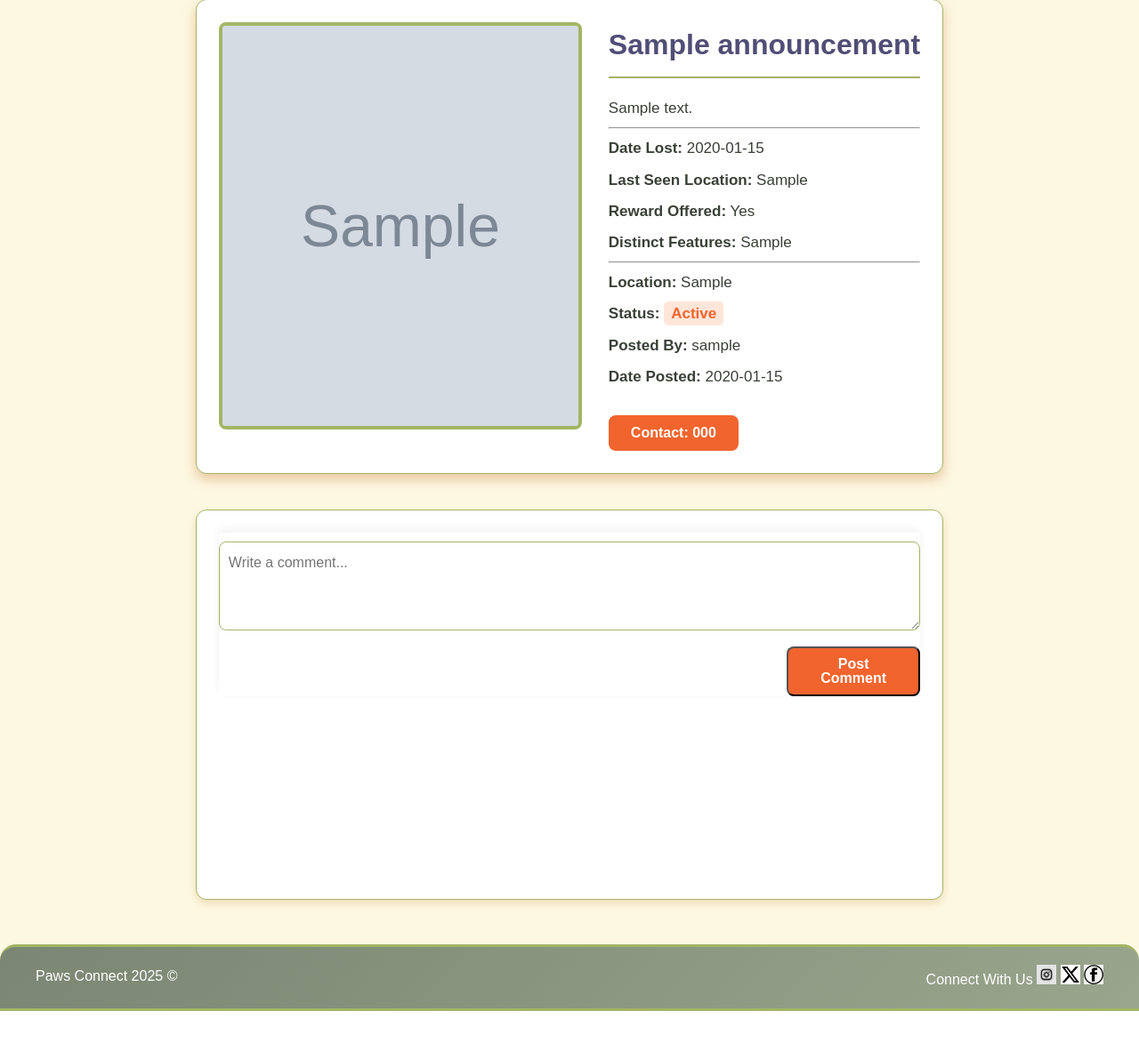
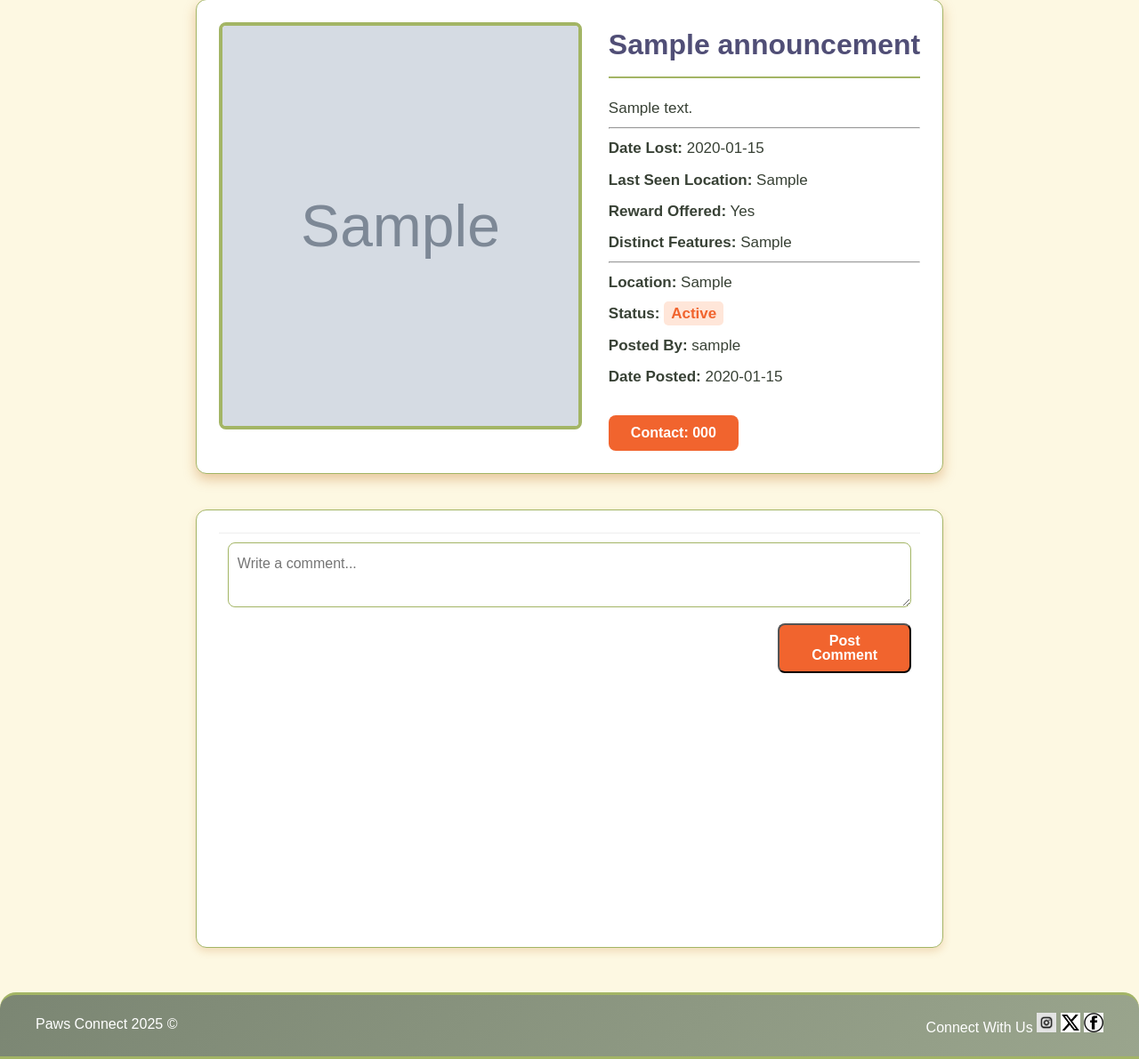
Before and after one commit to Retajkhaleed/Paws-Connect, a PHP site: page /view-announcement.php?id=1 in a window 1280 px wide. Shown: the part 121-1312 px from the top of the page at 89% size. Before the commit the page ends 1258 px from the top, so only its background shows below. Run offline with PHP 8.4, Linux system fonts and the light colour scheme; the visitor is signed in with stand-in values (Sample User, id 1); tables that the repository leaves empty or names only in its code hold one stand-in row (values such as "Sample post"); grey boxes marked "Sample" are stand-in pictures; data that the repository does not hold is empty.

Commit message:
Update StyleCSS.css
updated comment styling (start at line 1398)

```diff
--- a/StyleCSS.css
+++ b/StyleCSS.css
@@ -1404,6 +1404,9 @@ textarea {
     border-radius: 12px;
     box-shadow: 0 4px 10px rgba(189, 103, 17, 0.2);
     margin-top: 40px;
+    position: relative;
+    max-height: none;
+    overflow-y: visible;
 }
 
 .comments-section h3 {
@@ -1417,14 +1420,18 @@ textarea {
 
 #commentsList {
     margin-bottom: 20px;
+    max-height: 400px;
+    overflow-y: auto;
+    padding-right: 15px;
+    margin-bottom: 70px;
 }
 
 .main-comment-thread {
-    padding: 15px 0;
-    border-bottom: 1px dashed #e0e0e0;
+    padding: 10px 0;
+    border-bottom: 1px dotted #a3b565;
+    position: relative;
     margin-bottom: 10px;
 }
-
 
 .main-comment-thread strong {
     color: #504e76;
@@ -1441,10 +1448,15 @@ textarea {
 
 .replies-container {
     margin-left: 30px;
-    border-left: 3px solid #a3b565;
-    padding-left: 15px;
-    padding-top: 5px;
+    border-left: 3px solid #eee;
+    padding-left: 10px;
+    padding-top: 10px;
     margin-top: 10px;
+}
+
+.replies-container div {
+    padding: 5px 0;
+    font-size: 15px;
 }
 
 .reply-btn {
@@ -1461,38 +1473,57 @@ textarea {
     background: #7b8673 !important;
 }
 
+.reply-form {
+    display:none;
+    margin-top: 10px;
+}
+
 .reply-form textarea {
-    border-color: #f1642e !important;
+    width: 100%;
+    padding: 5px;
+    border-radius: 4px;
+    box-sizing: border-box;
+    border: 1px solid #a3b565;
     min-height: 40px;
     margin-bottom: 5px !important;
 }
 
 .reply-form .btn {
     background: #f1642e !important;
-    float: none !important;
-    display: block;
-    width: 120px;
-    margin-left: auto;
+    float: right;
+    margin-top: 5px;
+    padding: 5px 10px;
+    font-size: 14px;
+    width: auto;
+    margin-left: 0;
     margin-bottom: 10px;
 }
 
 .comment-form {
     z-index: 5;
-    width: 100%;
     position: sticky;
     bottom: 0;
+    width: 100%;
+    margin: 0;
+    padding: 10px 0 15px 0;
     background: #fff;
-    padding: 10px 0 0;
-    box-shadow: 0 -4px 10px rgba(0,0,0,0.05);
+    box-shadow: none;
+    border-top: 1px solid #eee;
+    box-sizing: border-box;
 }
 
 .comment-form textarea {
-    margin-bottom: 5px !important;
+
+    padding: 10px;
+    width: calc(100% - 20px);
+    margin: 0 10px 5px 10px;
+
     border: 1px solid #a3b565;
     border-radius: 8px;
     box-sizing: border-box;
     font-size: 16px;
-    min-height: 100px;
+    min-height: 50px;
+    margin-bottom: 5px !important;
 }
 
 .comment-form .btn {
@@ -1501,11 +1532,45 @@ textarea {
     padding: 10px 20px;
     font-weight: 700;
     border-radius: 8px;
-
     float: none;
     display: block;
     width: 150px;
-    margin: 5px 0 10px auto;
+    margin: 5px 10px 10px auto;
+}
+
+.comment-form .btn:hover {
+    background: #a3b565;
+    transform: translateY(-1px);
+    box-shadow: 0 4px 8px rgba(0,0,0,0.2);
+}
+
+.reply-form {
+    display:none;
+    margin-top: 10px;
+}
+
+.reply-form textarea {
+    min-height: 40px;
+    margin-bottom: 5px;
+    width: 100%;
+    margin: 0 0 5px 0;
+}
+
+.reply-form .btn {
+    background: #f1642e !important;
+    float: right;
+    margin-top: 5px;
+    padding: 5px 10px;
+    font-size: 14px;
+    width: auto;
+    margin-left: 0;
+    margin-bottom: 10px;
+}
+
+.comments-section > p {
+    text-align:center;
+    color:#f1642e;
+    font-weight:bold;
 }
 
 .comments-section > p a {
```
